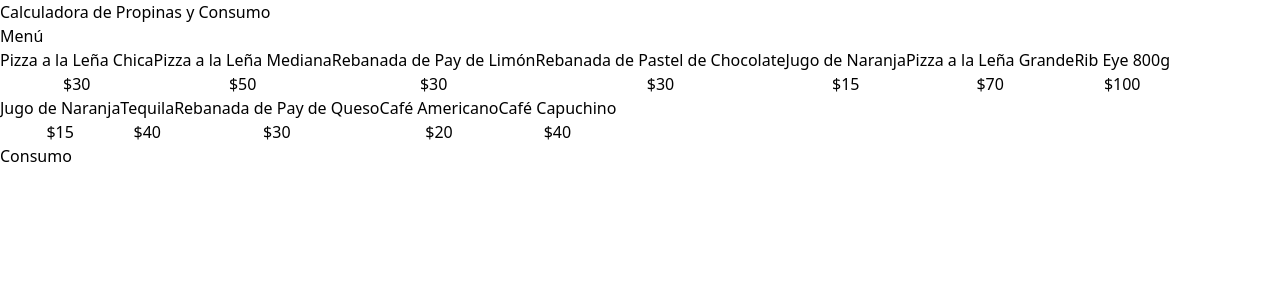
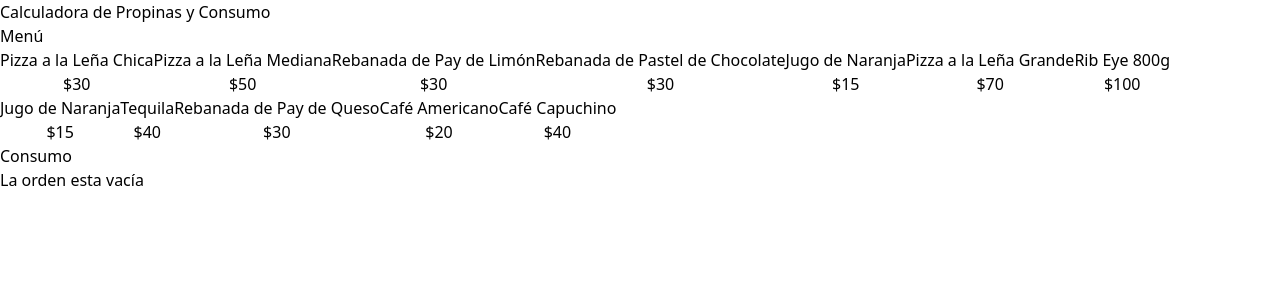
Before and after one commit to gbarrerameneses/calculadora-propina, a React (Vite) app: page / in a window 1280 px wide. Shown: the top 300 px of the page. Built offline with nearby package versions, Linux system fonts and the light colour scheme.

Commit message:
creando OrderContents para iterar y mostrar el consumo de la orden

```diff
--- a/src/App.tsx
+++ b/src/App.tsx
@@ -1,10 +1,11 @@
 import { menuItems } from "./data/db"
 import  MenuItem  from "./components/MenuItem"
 import useOrder from "./hooks/useOrder"
+import OrderContents from "./components/OrderContents"
 
 function App() {
 
-  const { addItem } = useOrder()
+  const { order, addItem } = useOrder()
 
   return (
     <>
@@ -23,8 +24,10 @@ function App() {
             />)}
           </div>
         </div>
-        <div>
-          <h2>Consumo</h2>
+        <div className="border border-dashed border-slate-300 p-5 rounded-lg space-y-10">
+          <OrderContents
+          order={order}
+          />
         </div>
       </main>
     </>
--- /dev/null
+++ b/src/components/OrderContents.tsx
@@ -0,0 +1,26 @@
+import { OrderItem } from "../types"
+
+type OrderContentProps = {
+    order: OrderItem[]
+}
+
+export default function OrderContents({order} : OrderContentProps) {
+    return (
+        <div>
+            <h2 className="font-black text-4xl">Consumo</h2>
+            <div className="space-y-3 mt-5">
+            {order.length === 0 ?
+            <p className="text-center">La orden esta vacía</p>
+            : (
+                order.map(item => (
+                    <div className="flex justify-between" key={item.id}>
+                        <p>{item.name}</p>
+                        <p>{item.price}</p>
+                    </div>
+                    ))
+            )
+            }
+            </div>
+        </div>
+        )
+    }
--- a/src/hooks/useOrder.ts
+++ b/src/hooks/useOrder.ts
@@ -24,9 +24,8 @@ export default function userOrder() {
         }
     }
 
-    console.log(order);
-
     return {
+        order,
         addItem
     }
 }
```
